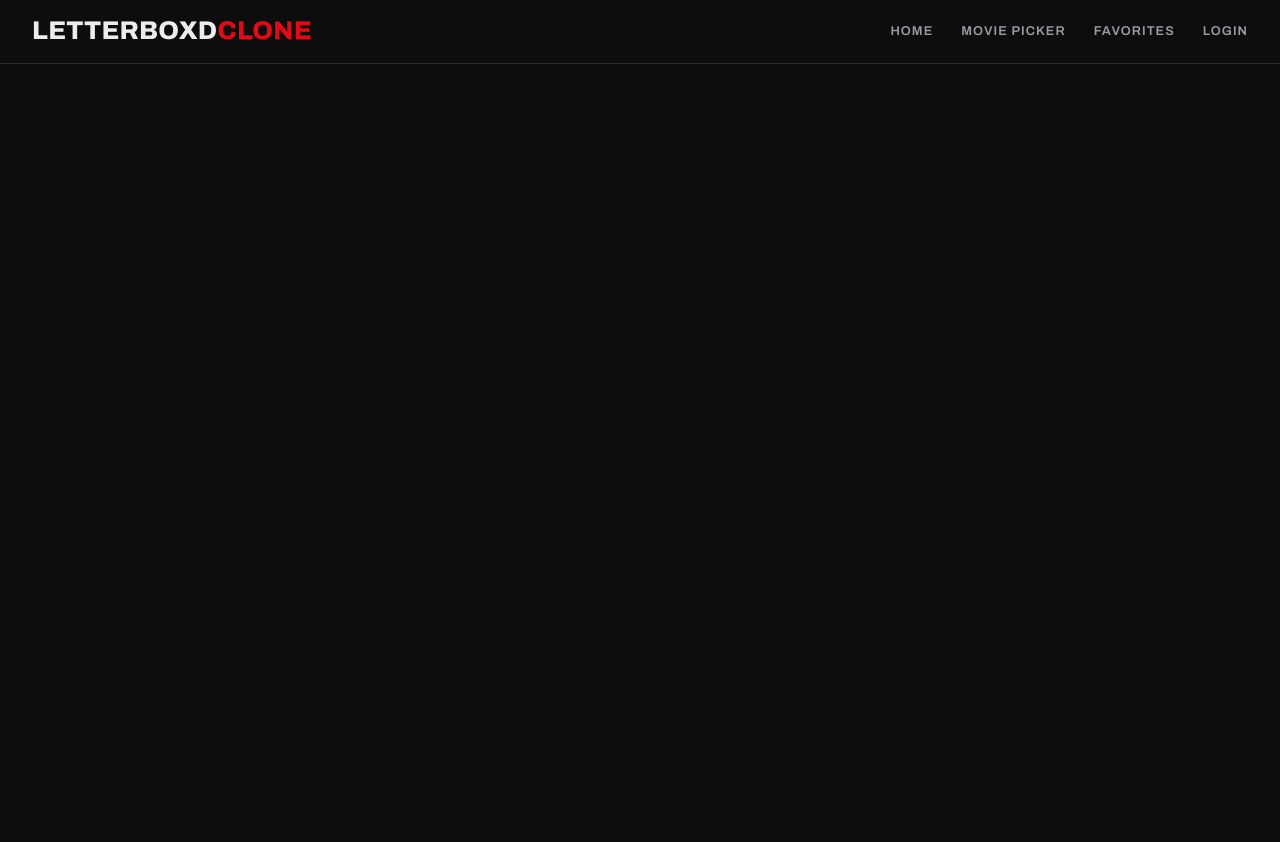
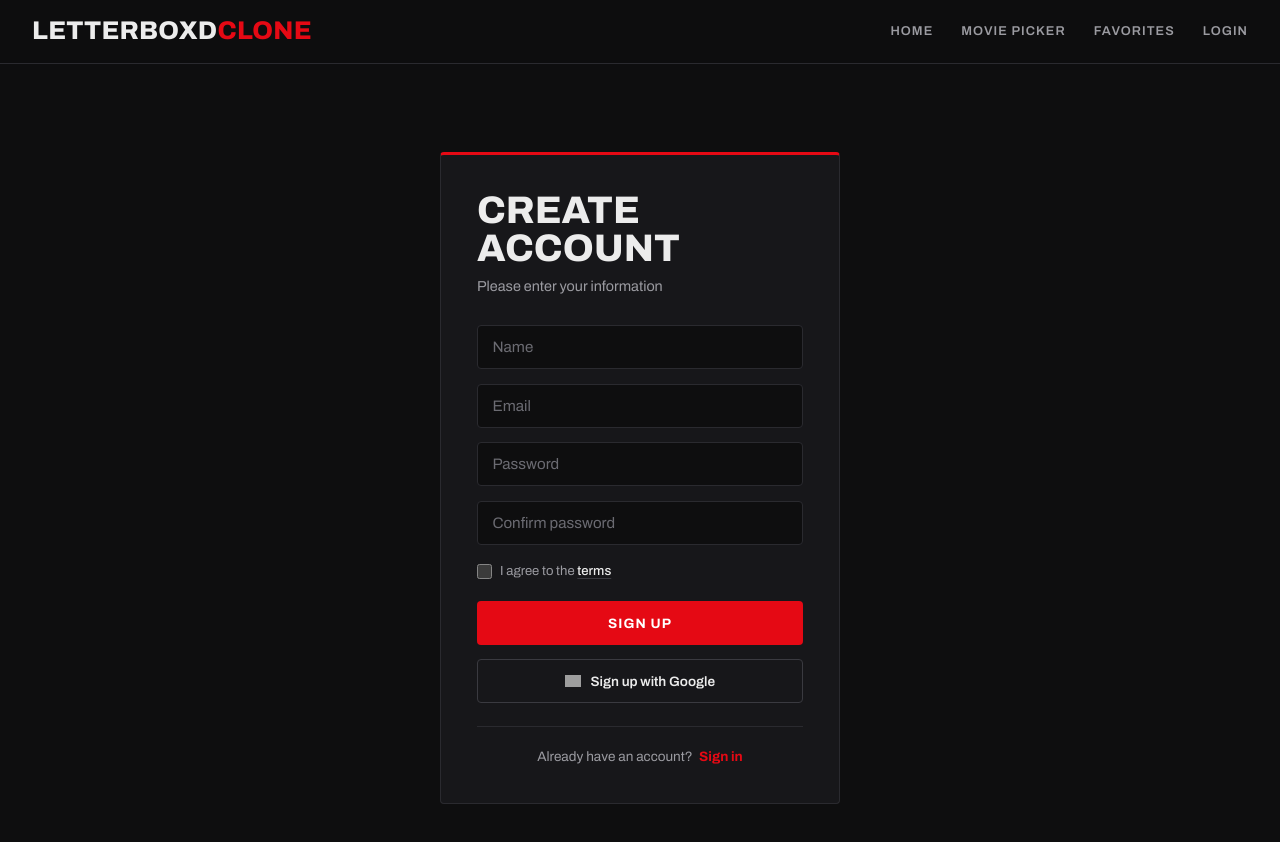
Before and after one commit to emirtepedeldiren/letterboxd-clone, a React (Vite) app: page /signup in a window 1280 px wide. Shown: the top 842 px of the page. Before the commit the page ends 800 px from the top, so only its background shows below. Built offline with nearby package versions, Linux system fonts and the light colour scheme; no server answers; grey boxes are pictures that could not be loaded.

Commit message:
signup page added

```diff
--- a/src/App.jsx
+++ b/src/App.jsx
@@ -2,6 +2,7 @@ import './css/App.css'
 import Favorite from './pages/Favorites'
 import Home from './pages/Home'
 import Login from './pages/Login'
+import SignUp from './pages/Signup'
 import MoviePicker from './pages/MoviePicker'
 import { Routes , Route } from 'react-router-dom'
 import { MovieProvider } from './contexts/MovieContext'
@@ -17,6 +18,7 @@ function App() {
       <Routes>
         <Route path="/" element={<Home />}/>
         <Route path="/login" element={<Login />}/>
+        <Route path="/signup" element={<SignUp />}/>
         <Route path="/favorites" element={<Favorite />} />
         <Route path="/random" element={<MoviePicker/>} />
       </Routes>
--- /dev/null
+++ b/src/css/Signup.css
@@ -0,0 +1,175 @@
+/* login.css ile aynı stil; class'lar global olduğu için "signup-" önekiyle ayrıldı */
+
+.signup-container {
+    width: 100%;
+    max-width: 400px;
+    margin: 3rem auto 4rem;
+    padding: 2.25rem;
+    display: flex;
+    flex-direction: column;
+    gap: 1.75rem;
+    background-color: var(--surface);
+    border: 1px solid var(--border);
+    border-top: 3px solid var(--accent);
+    border-radius: var(--radius);
+    justify-content: center;
+}
+
+.signup-heading {
+    display: flex;
+    flex-direction: column;
+    gap: 0.5rem;
+}
+
+.signup-ust-baslik {
+    order: 2;
+    color: var(--text-muted);
+    font-size: 0.9rem;
+}
+
+.signup-heading h1 {
+    font-stretch: 70%;
+    font-size: 2.4rem;
+    font-weight: 800;
+    line-height: 1;
+    text-transform: uppercase;
+    color: var(--text);
+}
+
+.signup-form {
+    display: flex;
+    flex-direction: column;
+    gap: 0.9rem;
+}
+
+.signup-input {
+    width: 100%;
+    height: 44px;
+    padding: 0 0.9rem;
+    background-color: var(--bg);
+    color: var(--text);
+    border: 1px solid var(--border);
+    border-radius: var(--radius);
+    font-family: inherit;
+    font-size: 0.95rem;
+    outline: none;
+    transition: border-color 0.15s;
+}
+
+.signup-input::placeholder {
+    color: var(--text-faint);
+}
+
+.signup-input:focus {
+    border-color: var(--text-muted);
+}
+
+.signup-input:focus-visible {
+    outline: none;
+}
+
+.signup-form-row {
+    display: flex;
+    justify-content: space-between;
+    align-items: center;
+    flex-wrap: wrap;
+    gap: 0.5rem;
+    margin: 0.15rem 0 0.35rem;
+    font-size: 0.82rem;
+    color: var(--text-muted);
+}
+
+.signup-terms {
+    display: flex;
+    align-items: center;
+    gap: 0.5rem;
+    cursor: pointer;
+    user-select: none;
+}
+
+.signup-terms input {
+    width: 15px;
+    height: 15px;
+    flex-shrink: 0;
+    accent-color: var(--accent);
+    cursor: pointer;
+}
+
+.signup-terms a {
+    color: var(--text);
+    text-decoration: underline;
+    text-decoration-color: var(--border-strong);
+    text-underline-offset: 3px;
+    transition: text-decoration-color 0.15s;
+}
+
+.signup-terms a:hover {
+    text-decoration-color: var(--text-muted);
+}
+
+.signup-btn {
+    width: 100%;
+    height: 44px;
+    display: flex;
+    align-items: center;
+    justify-content: center;
+    gap: 0.6rem;
+    border-radius: var(--radius);
+    font-size: 0.85rem;
+    font-weight: 700;
+    border: 1px solid transparent;
+    transition: background-color 0.15s, border-color 0.15s;
+}
+
+.signup-btn-primary {
+    background-color: var(--accent);
+    color: #fff;
+    text-transform: uppercase;
+    letter-spacing: 0.08em;
+}
+
+.signup-btn-primary:hover {
+    background-color: var(--accent-hover);
+}
+
+.signup-btn-google {
+    color: var(--text);
+    border-color: var(--border-strong);
+    font-weight: 600;
+}
+
+.signup-btn-google:hover {
+    border-color: var(--text-muted);
+}
+
+.signup-footer {
+    display: flex;
+    justify-content: center;
+    align-items: center;
+    gap: 0.4rem;
+    margin-top: 0.5rem;
+    padding-top: 1.25rem;
+    border-top: 1px solid var(--border);
+    font-size: 0.85rem;
+    color: var(--text-muted);
+}
+
+.login-yonlendirme {
+    color: var(--accent);
+    font-weight: 700;
+}
+
+.login-yonlendirme:hover {
+    color: var(--accent-hover);
+}
+
+@media (max-width: 639px) {
+    .signup-container {
+        margin: 1rem auto 3rem;
+        padding: 1.5rem;
+    }
+
+    .signup-heading h1 {
+        font-size: 2rem;
+    }
+}
--- a/src/css/login.css
+++ b/src/css/login.css
@@ -10,6 +10,7 @@
     border: 1px solid var(--border);
     border-top: 3px solid var(--accent);
     border-radius: var(--radius);
+    justify-content: center;
 }
 
 .login-heading {
--- a/src/pages/Favorites.jsx
+++ b/src/pages/Favorites.jsx
@@ -20,7 +20,7 @@ function Favorite() {
             {favorites.length === 0 ? (
                 <div className="favorites-empty">
                     <h3>Nothing here yet</h3>
-                    <p>Hover over a poster and hit ♥ to save it here.</p>
+
                     <Link to="/" className="favorites-empty-link">Browse movies</Link>
                 </div>
             ) : (
--- a/src/pages/Login.jsx
+++ b/src/pages/Login.jsx
@@ -1,4 +1,5 @@
 import '../css/login.css'
+import { Link } from 'react-router-dom'
 
 function Login(){
     return (
@@ -21,7 +22,7 @@ function Login(){
                             Sign in with Google</button>
                     <div className="normal-signup">
                         <label className="signup">Don't you have an account? </label>
-                        <a href="#" className="signup-yonlendirme">Sign up</a>
+                        <Link to="/signup" className="signup-yonlendirme">Sign up</Link>
                     </div>
                 </form>
 
--- /dev/null
+++ b/src/pages/Signup.jsx
@@ -0,0 +1,36 @@
+import '../css/Signup.css'
+import { Link } from 'react-router-dom'
+
+function SignUp(){
+    return (
+        <div>
+            <div className="signup-container">
+                <div className="signup-heading">
+                    <p className="signup-ust-baslik">Please enter your information</p>
+                    <h1>Create Account</h1>
+                </div>
+                <form className="signup-form">
+                    <input type="text" name="user_name" id="user_name" required placeholder="Name" className="signup-input"></input>
+                    <input type="email" name="user_email" id="user_email" required placeholder="Email" className="signup-input"></input>
+                    <input type="password" name="password" id="password" minLength="5" maxLength="12" required placeholder="Password" className="signup-input"></input>
+                    <input type="password" name="password_confirm" id="password_confirm" minLength="5" maxLength="12" required placeholder="Confirm password" className="signup-input"></input>
+
+                    <div className="signup-form-row">
+                        <label className="signup-terms"><input type="checkbox" required></input><span>I agree to the <a href="#">terms</a></span></label>
+                    </div>
+                    <button type="button" className="signup-btn signup-btn-primary">Sign up</button>
+                    <button type="button" className="signup-btn signup-btn-google"><img src="https://www.svgrepo.com/show/475656/google-color.svg" width="16" alt="G"></img>
+                            Sign up with Google</button>
+                    <div className="signup-footer">
+                        <label>Already have an account? </label>
+                        <Link to="/login" className="login-yonlendirme">Sign in</Link>
+                    </div>
+                </form>
+
+            </div>
+        </div>
+
+    )
+}
+
+export default SignUp
```
